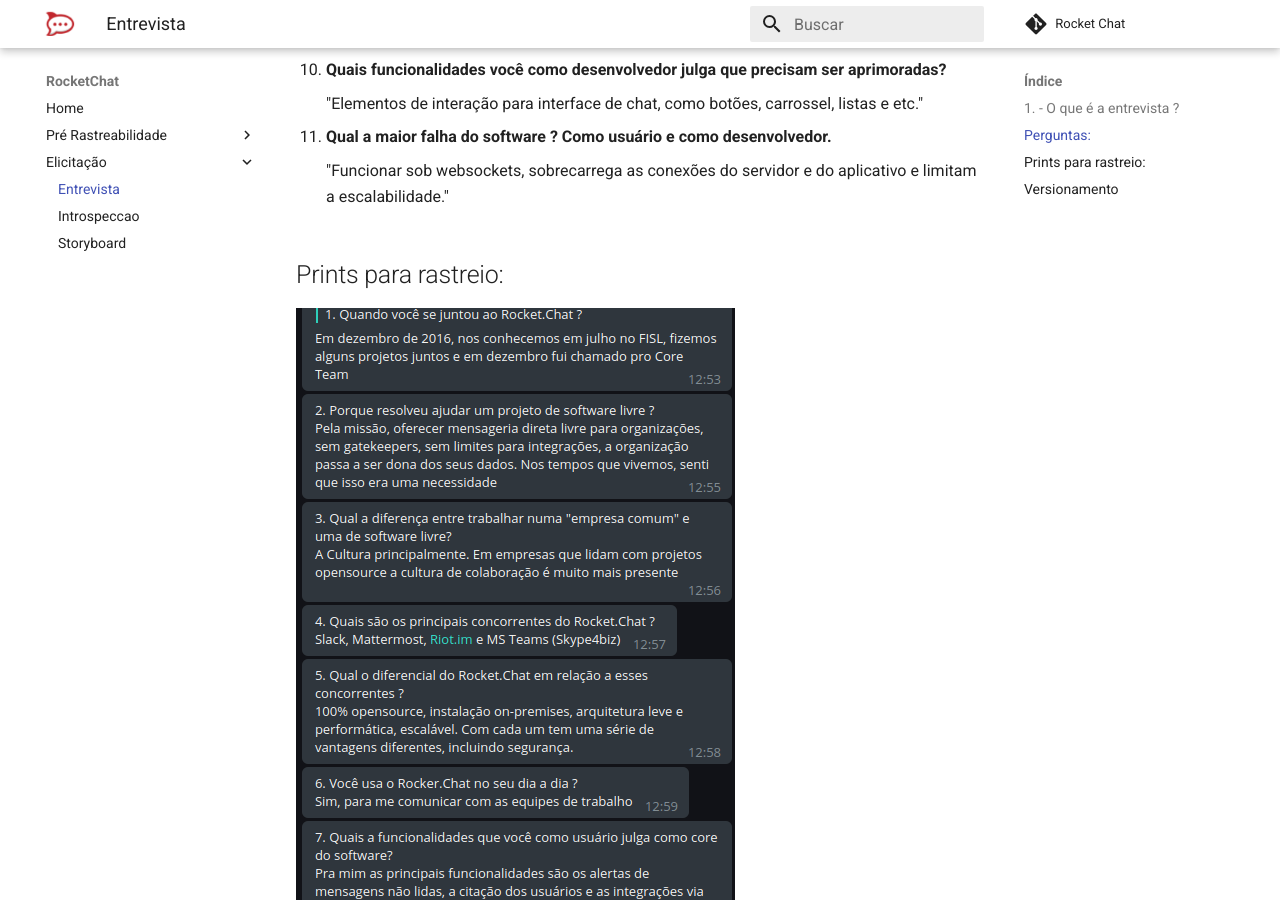
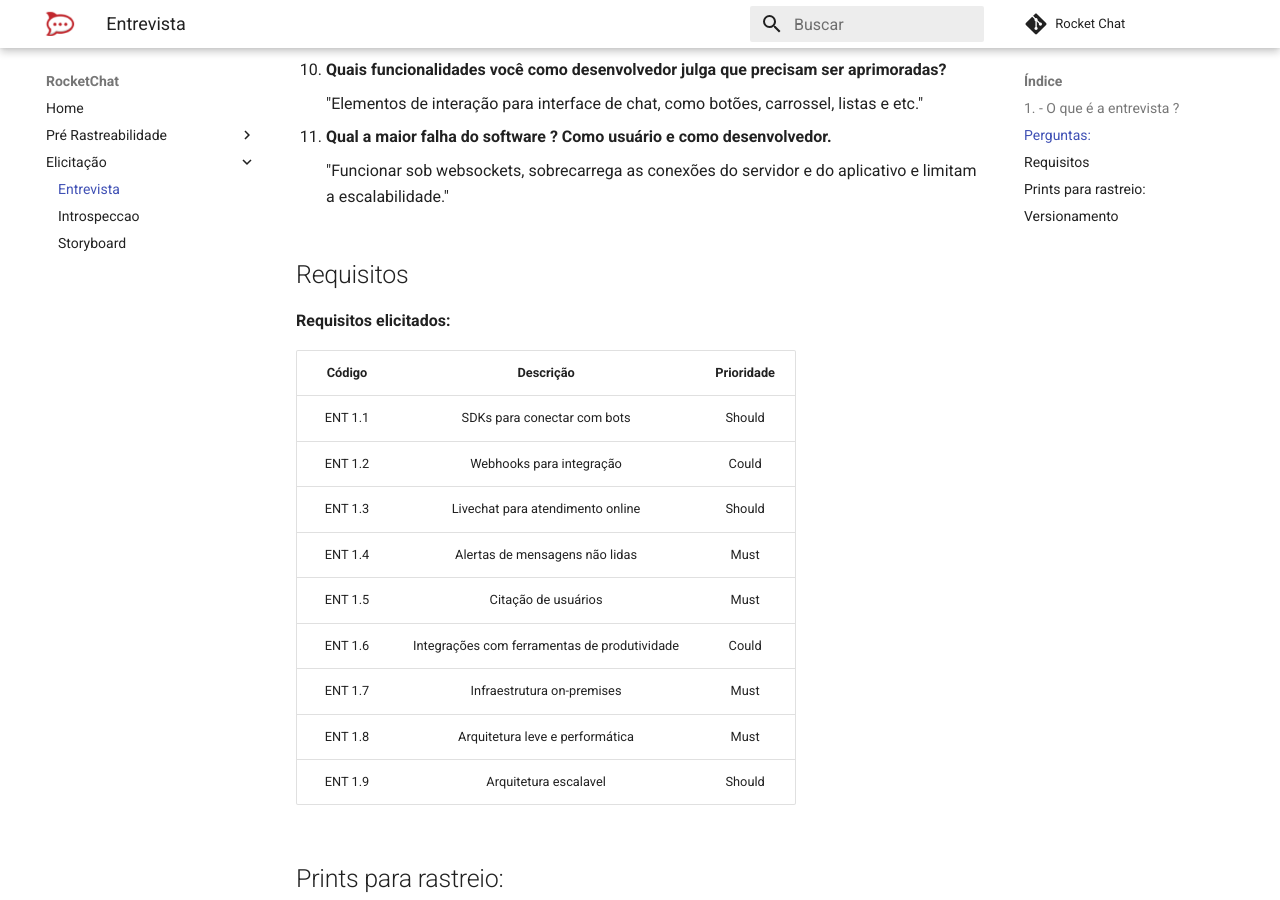
Before and after one commit to MarcosNBJ/2019.1-RocketChat, an MkDocs documentation site: the page built from docs/Elicitação/Entrevista.md, in a window 1280 px wide and 900 px high, scrolled down 1277 px. Built offline with MkDocs 1.6.1 and Material for MkDocs 9.7.7, drawn with Linux system fonts in a browser that asks for light colours; comment, search, counter and statistics services are not loaded; some of the changed text lies outside the part shown.

Commit message:
Adding requirements and prioritization

```diff
--- a/docs/Elicitação/Entrevista.md
+++ b/docs/Elicitação/Entrevista.md
@@ -72,6 +72,24 @@
     "Funcionar sob websockets, sobrecarrega as conexões do servidor e do aplicativo e limitam a escalabilidade."
 
 
+## Requisitos
+
+**Requisitos elicitados:**
+
+| Código | Descrição | Prioridade |
+| :------: | :------: | :------: |
+| ENT 1.1 | SDKs para conectar com bots | Should |
+| ENT 1.2 | Webhooks para integração | Could |
+| ENT 1.3 | Livechat para atendimento online | Should |
+| ENT 1.4 | Alertas de mensagens não lidas | Must |
+| ENT 1.5 | Citação de usuários | Must |
+| ENT 1.6 | Integrações com ferramentas de produtividade | Could |
+| ENT 1.7 | Infraestrutura on-premises | Must |
+| ENT 1.8 | Arquitetura leve e performática | Must |
+| ENT 1.9 | Arquitetura escalavel | Should |
+
+
+
 ## Prints para rastreio:
 
 ![Prints](../img/Elicitacao/parte1-print.png)
@@ -85,3 +103,4 @@
 |  :------: | :------: | :------: | :------: |
 | 09/04/2019 | 0.1 | Adição da entrevista | João Lucas |
 | 09/04/2019 | 0.2 | Ajustando detalhes | Gabriel Davi |
+| 10/04/2019 | 0.3 | Adição de lista de requisitos | João Lucas |
```
